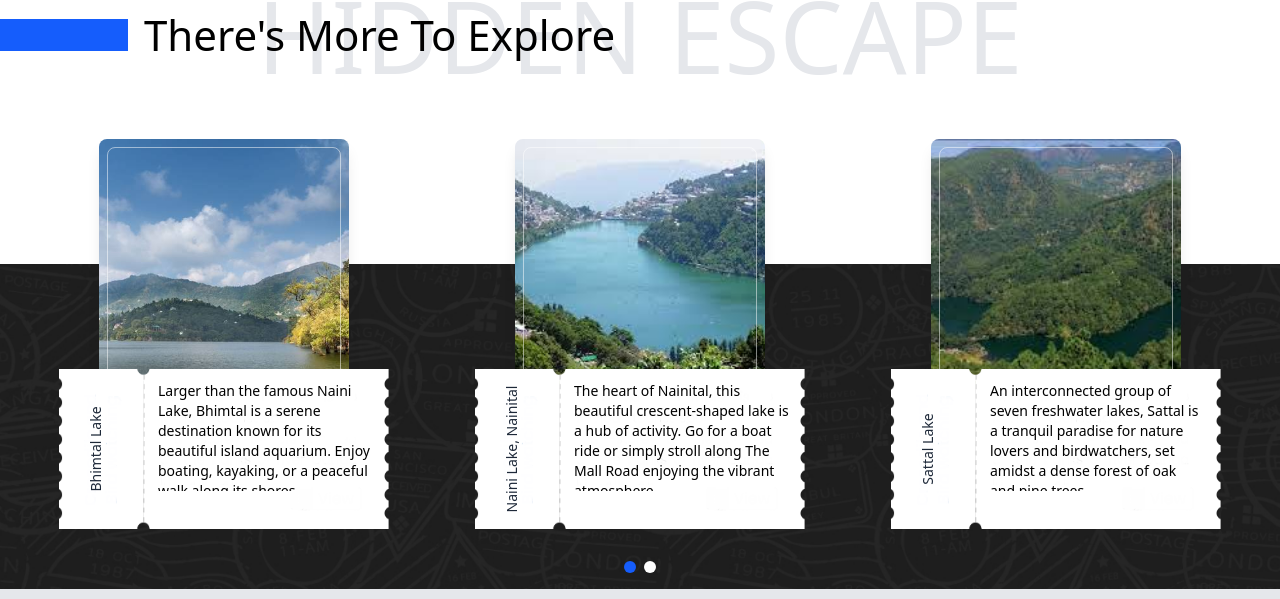
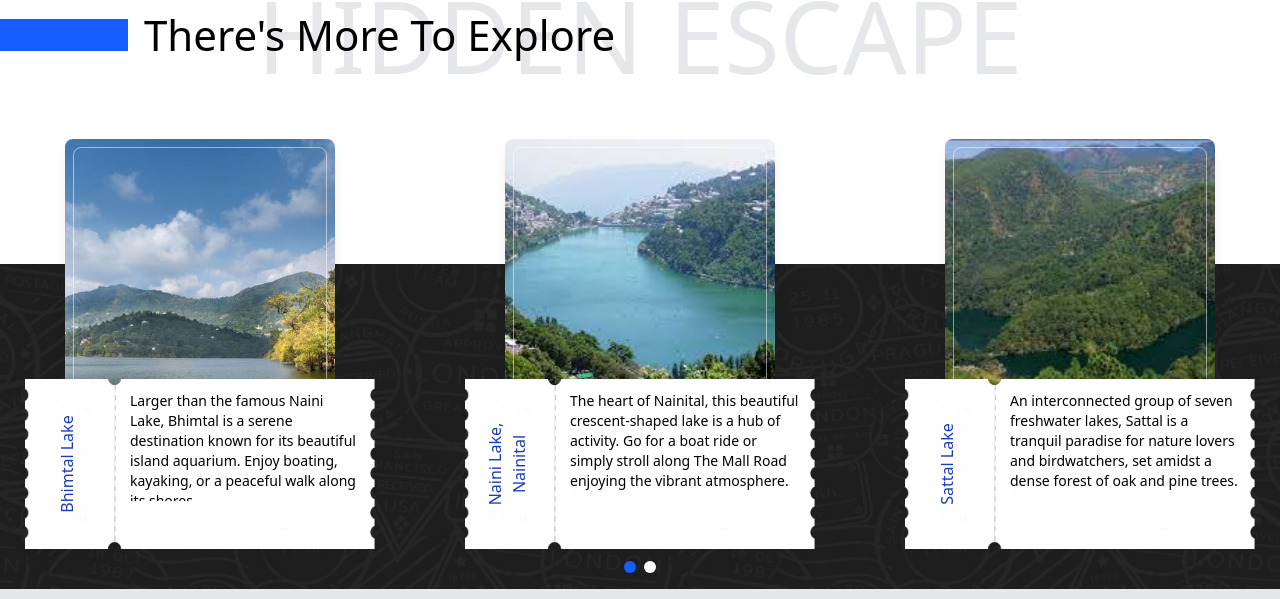
Before and after one commit to Karanpratap20/palm-landing, a SvelteKit app: page / in a window 1280 px wide. Shown: the part 3173-3772 px from the top of the page. Built offline with nearby package versions, Linux system fonts and the light colour scheme.

Commit message:
facion added

```diff
--- a/src/app.html
+++ b/src/app.html
@@ -6,7 +6,7 @@
 		<link href="https://fonts.googleapis.com/css2?family=Open+Sans:ital,wght@0,300..800;1,300..800&family=Poppins:ital,wght@0,100;0,200;0,300;0,400;0,500;0,600;0,700;0,800;0,900;1,100;1,200;1,300;1,400;1,500;1,600;1,700;1,800;1,900&display=swap" rel="stylesheet">
 		<link rel="stylesheet" href="https://cdnjs.cloudflare.com/ajax/libs/font-awesome/6.7.2/css/all.min.css" integrity="sha512-Evv84Mr4kqVGRNSgIGL/F/aIDqQb7xQ2vcrdIwxfjThSH8CSR7PBEakCr51Ck+w+/U6swU2Im1vVX0SVk9ABhg==" crossorigin="anonymous" referrerpolicy="no-referrer" />
 		<meta charset="utf-8" />
-		<link rel="icon" href="%sveltekit.assets%/favicon.png" />
+		<link rel="icon" type="image/png" href="/logo/logo.png" />
 		<meta name="viewport" content="width=device-width, initial-scale=1" />
 		%sveltekit.head%
 	</head>
--- a/src/components/Explore.svelte
+++ b/src/components/Explore.svelte
@@ -1,10 +1,8 @@
 <script>
 	import { onMount } from 'svelte';
 
-    // This tag lets us react to browser window size changes
 	let windowWidth = 0;
 
-    // Data for the "Explore" cards.
 	const exploreItems = [
 		{
 			label: 'Bhimtal Lake',
@@ -42,47 +40,32 @@
 			link: '/explore/naina-devi-temple'
 		},
 		{
-            label: 'Camel\'s Back Road',
+			label: "Camel's Back Road",
 			imageSrc: '/explore/camelsback.jpg',
-            imageAlt: 'The natural rock formation that looks like a camel\'s hump.',
+			imageAlt: "The natural rock formation that looks like a camel's hump.",
 			description: 'A peaceful 3-km stretch perfect for a morning or evening walk. It offers stunning views of the Himalayas and is named after a natural rock formation that looks like a camel\'s back.',
 			link: '/explore/camels-back-road'
 		}
 	];
 
 	// --- RESPONSIVE SLIDER LOGIC ---
-    let chunkSize = 1; // Default to 1 card per slide for mobile
-    $: {
-        // Use 768px as the breakpoint (Tailwind's 'md')
-        if (windowWidth >= 768) {
-            chunkSize = 3;
-        } else {
-            chunkSize = 1;
-        }
-    }
+	let chunkSize = 1;
+	$: chunkSize = windowWidth >= 768 ? 3 : 1;
 
 	let groupedItems = [];
 	$: {
 		groupedItems = [];
-        if (exploreItems.length > 0) {
 		for (let i = 0; i < exploreItems.length; i += chunkSize) {
 			groupedItems.push(exploreItems.slice(i, i + chunkSize));
 		}
-        }
-		// Reset active index when grouping changes to avoid errors
-		if (activeIndex >= groupedItems.length) {
-			activeIndex = 0;
-		}
+		if (activeIndex >= groupedItems.length) activeIndex = 0;
 	}
 
 	let slider;
 	let pageWidth = 0;
 	let activeIndex = 0;
 
-    // Make pageWidth reactive to window size changes
-    $: if (slider && windowWidth) {
-        pageWidth = slider.offsetWidth;
-    }
+	$: if (slider && windowWidth) pageWidth = slider.offsetWidth;
 
 	function scrollToPage(index) {
 		activeIndex = index;
@@ -109,32 +92,41 @@
 
 {#if exploreItems.length > 0}
 <div class="w-full flex flex-col relative bg-white h-[550px] sm:h-[580px] lg:h-[600px] xl:h-[650px] 2xl:h-[700px]">
+	<!-- Background -->
 	<div class="absolute bottom-0 left-0 right-0 h-1/2 z-0 hidden-escape-background"></div>
 
+	<!-- Title Section -->
 	<div class="relative z-10 pt-8">
 		<div class="relative w-full flex items-center justify-center h-20 lg:h-32">
-            <p class="text-gray-200 text-[40px] sm:text-[50px] md:text-[58px] lg:text-[75px] xl:text-[100px] font-medium uppercase">HIDDEN ESCAPE</p>
+			<p class="text-gray-200 text-[40px] sm:text-[50px] md:text-[58px] lg:text-[75px] xl:text-[100px] font-medium uppercase">
+				HIDDEN ESCAPE
+			</p>
 			<div class="absolute left-0 top-1/2 -translate-y-1/2 w-full h-fit flex items-center">
 				<div class="bg-blue-600 w-[15%] xl:w-[10%] h-6 xl:h-8"></div>
-                <p class="font-normal capitalize text-black text-2xl md:text-[28px] lg:text-[32px] xl:text-[42px] ml-4">There's More to Explore</p>
+				<p class="font-normal capitalize text-black text-2xl md:text-[28px] lg:text-[32px] xl:text-[42px] ml-4">
+					There's More to Explore
+				</p>
 			</div>
 		</div>
 	</div>
 
+	<!-- Slider -->
 	<div bind:this={slider} class="rm-scrollbar z-10 w-full overflow-x-auto mt-8 md:mt-10 pb-16 snap-x snap-mandatory">
 		<div class="flex w-fit">
 			{#each groupedItems as page}
-                <div class="w-screen flex-shrink-0 flex justify-center items-start gap-4 px-4">
+				<div class="w-screen flex-shrink-0 flex justify-center items-start gap-6 px-4">
 					{#each page as item}
-                        <div class="w-11/12 md:w-1/3 max-w-[400px] flex-shrink-0 relative h-[390px] 2xl:h-[420px]">
-                            <div class="absolute top-0 left-1/2 -translate-x-1/2 w-[250px] h-[250px] 2xl:w-[300px] 2xl:h-[300px] rounded-lg overflow-hidden shadow-lg">
+						<div class="w-11/12 md:w-1/3 max-w-[420px] flex-shrink-0 relative h-[410px] 2xl:h-[440px]">
+							<!-- Image -->
+							<div class="absolute top-0 left-1/2 -translate-x-1/2 w-[270px] h-[270px] 2xl:w-[320px] 2xl:h-[320px] rounded-lg overflow-hidden shadow-lg">
 								<img src={item.imageSrc} alt={item.imageAlt} class="w-full h-full object-cover" />
 								<div class="absolute inset-2 border border-white/50 rounded-lg"></div>
 							</div>
-                            <div class="absolute bottom-0 left-1/2 -translate-x-1/2 h-[160px] w-[330px] 2xl:w-[400px]">
+							<!-- Ticket -->
+							<div class="absolute bottom-0 left-1/2 -translate-x-1/2 h-[170px] w-[350px] 2xl:w-[420px]">
 								<img src="/explore/ticket.png" alt="Ticket background" class="h-full w-full" />
 								<div class="absolute left-[-29px] top-1/2 -translate-y-1/2 h-[50%] w-[40%] -rotate-90 flex items-center justify-center">
-                                    <p class="text-gray-800 text-center font-medium text-sm 2xl:text-base">{item.label}</p>
+									<p class="text-blue-800 text-center font-medium text-m 2xl:text-base">{item.label}</p>
 								</div>
 								<div class="absolute right-2 top-1 h-[95%] w-[70%] flex flex-col justify-between p-2">
 									<div class="text-sm 2xl:text-base text-black font-light h-full max-h-[110px] overflow-hidden text-ellipsis">
@@ -149,6 +141,7 @@
 		</div>
 	</div>
 
+	<!-- Navigation Dots -->
 	{#if groupedItems.length > 1}
 	<div class="absolute bottom-4 left-1/2 -translate-x-1/2 flex gap-2 z-20">
 		{#each groupedItems as _, i}
--- a/src/routes/+layout.svelte
+++ b/src/routes/+layout.svelte
@@ -1,5 +1,4 @@
 <script>
-	import favicon from '$lib/assets/favicon.svg';
 	import "../app.css";
     import Footer from '../components/Footer.svelte';
     import Header from '../components/Header.svelte';
@@ -11,8 +10,10 @@
 </script>
 
 <svelte:head>
-	<link rel="icon" href={favicon} />
+    <link rel="icon" href="/favicon.png" type="image/png" />
+    <link rel="shortcut icon" href="/favicon.png" type="image/png" />
 </svelte:head>
+
 
 <div class="flex flex-col min-h-screen">
 	<!-- Header -->
```
Also changed, not shown: static/favicon.png (added). Lines whose indentation alone changed are shown as unchanged.
